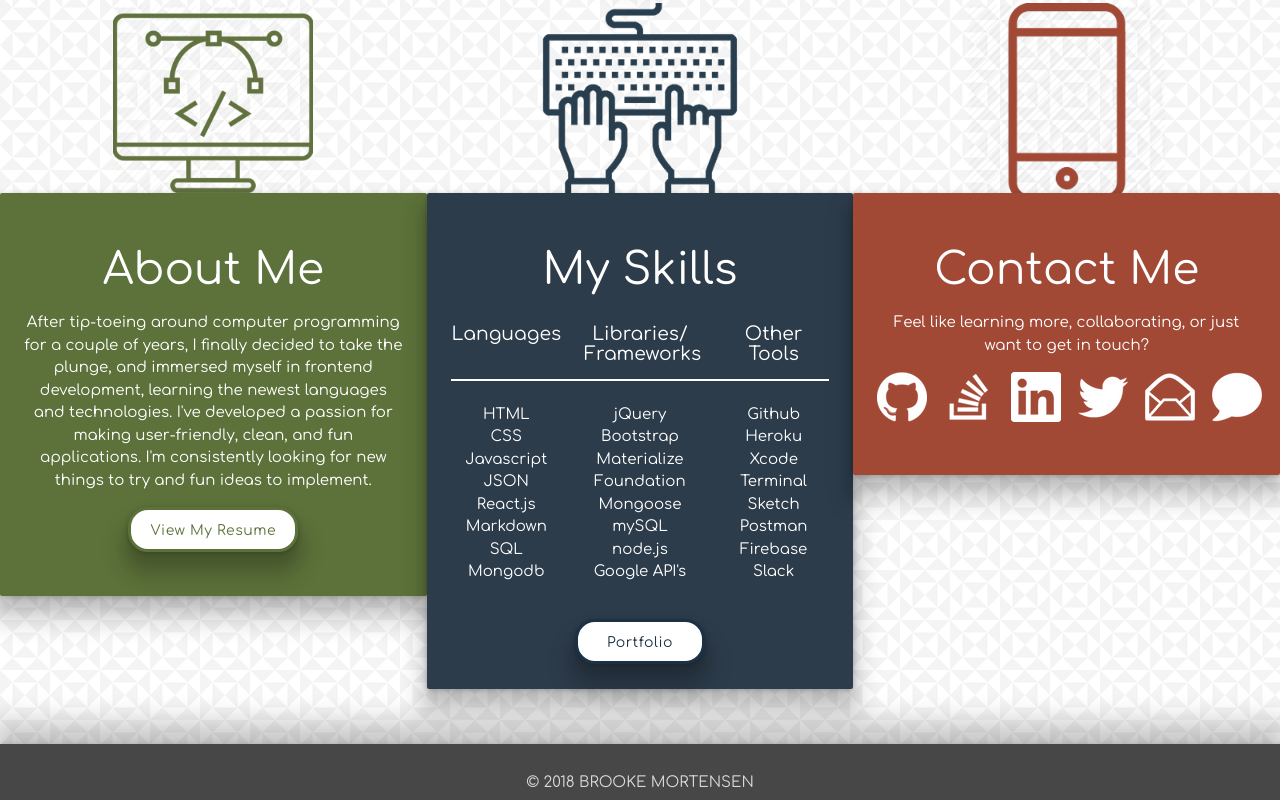
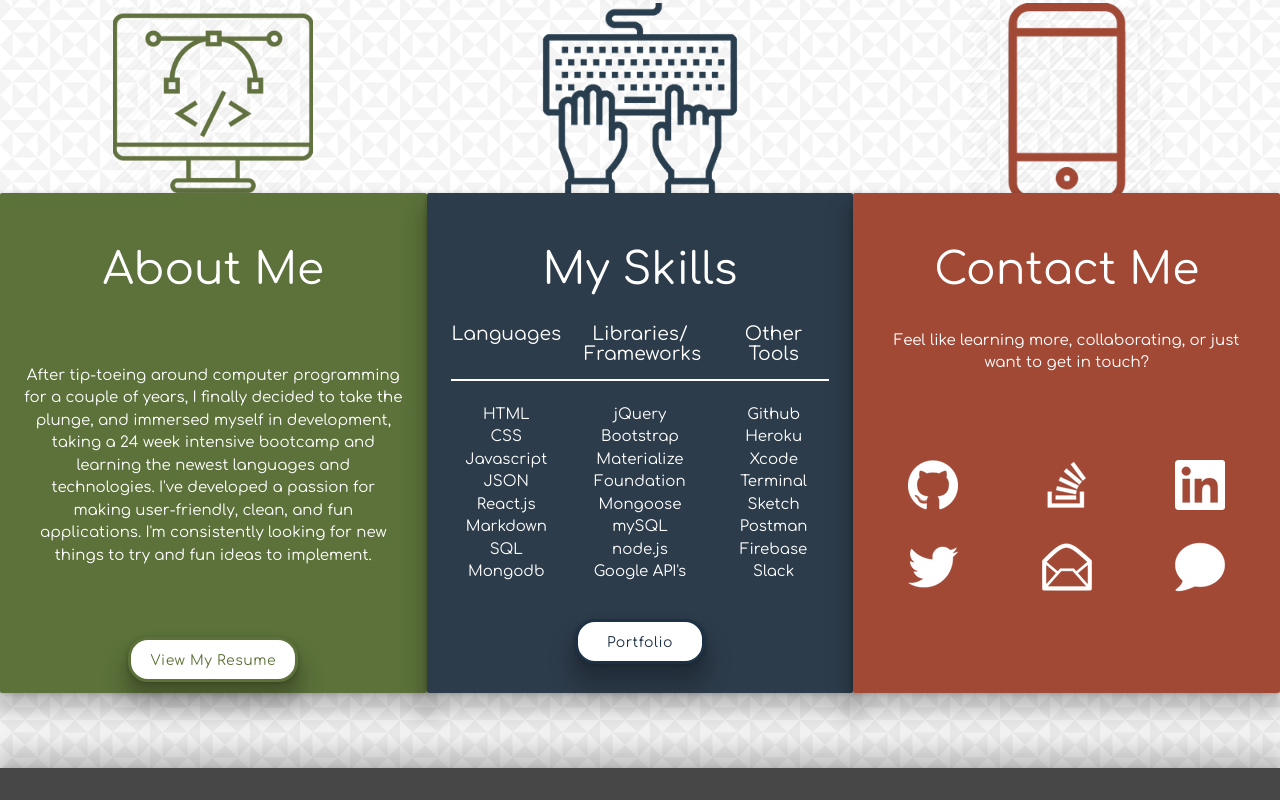
Before and after one commit to BrookeMo/OldPortfolio, a plain HTML site: page index.html in a window 1280 px wide. Shown: the part 530-1330 px from the top of the page. Drawn offline with nearby package versions, Linux system fonts and the light colour scheme; a web font is replaced by a local one.

Commit message:
made all sections the same height

```diff
--- a/assets/css/index.css
+++ b/assets/css/index.css
@@ -352,6 +352,7 @@ i.small.material-icons {
 }
 #contactRow {
     margin-bottom: 0;
+    margin-top: 60px;
 }
 #phoneNumber {
     display: none;
@@ -447,3 +448,16 @@ textarea.materialize-textarea:focus:not([read-only]) + label {
     background-color: #474747;
     margin-top: 0;
 }
+.mainsection {
+    height: 500px;
+}
+#aboutmetext {
+    margin-top: 70px;
+    margin-bottom: 70px;
+}
+#contactmetext {
+    margin: 35px 0;
+}
+.contactcolumns {
+    margin-top: 25px;
+}
--- a/index.html
+++ b/index.html
@@ -125,10 +125,10 @@
                 </div>
                 <div class="row">
                     <div id="aboutme" class="col s12 section scrollspy">
-                        <div class="card-panel aboutme">
+                        <div class="card-panel mainsection aboutme">
                             <h3>About Me</h3>
-                            <p>After tip-toeing around computer programming for a couple of years, I finally decided to take
-                                the plunge, and immersed myself in frontend development, learning the newest languages and
+                            <p id="aboutmetext">After tip-toeing around computer programming for a couple of years, I finally decided to take
+                                the plunge, and immersed myself in development, taking a 24 week intensive bootcamp and learning the newest languages and
                                 technologies. I've developed a passion for making user-friendly, clean, and fun applications.
                                 I'm consistently looking for new things to try and fun ideas to implement.
                             </p>
@@ -152,7 +152,7 @@
 
                 <div class="row">
                     <div id="mySkills" class="col s12 section scrollspy">
-                        <div class="card-panel skills">
+                        <div class="card-panel mainsection skills">
                             <div class='row skillsTitle'>
                                 <h3>My Skills</h3>
                                 <div class="col s4">
@@ -276,36 +276,36 @@
                 </div>
                 <div class="row">
                     <div id="contactMe" class="col s12 section scrollspy">
-                        <div class="card-panel contactInfo">
+                        <div class="card-panel mainsection contactInfo">
                             <h3>Contact Me</h3>
-                            <p>Feel like learning more, collaborating, or just want to get in touch?</p>
+                            <p id="contactmetext">Feel like learning more, collaborating, or just want to get in touch?</p>
                             <div id="contactRow" class="row">
-                                <div class="col s2">
+                                <div class="col s4 contactcolumns">
                                     <a href="https://github.com/BrookeMo" target="_blank">
                                         <img src="./assets/images/Github.png">
                                     </a>
                                 </div>
-                                <div class="col s2">
+                                <div class="col s4 contactcolumns">
                                     <a href="https://stackoverflow.com/users/9147503/brooke-mortensen" target="_blank">
                                         <img src="./assets/images/stackoverflow.png">
                                     </a>
                                 </div>
-                                <div class="col s2">
+                                <div class="col s4 contactcolumns">
                                     <a href="https://www.linkedin.com/in/brookemortensen/" target="_blank">
                                         <img src="./assets/images/linkedin.png">
                                     </a>
                                 </div>
-                                <div class="col s2">
+                                <div class="col s4 contactcolumns">
                                     <a href="https://twitter.com/BrookeAmyMo" target="_blank">
                                         <img src="./assets/images/twitter.png">
                                     </a>
                                 </div>
-                                <div class="col s2">
+                                <div class="col s4 contactcolumns">
                                     <a id="emailIcon">
                                         <img src="./assets/images/email.png">
                                     </a>
                                 </div>
-                                <div class="col s2">
+                                <div class="col s4 contactcolumns">
                                     <a id="textIcon">
                                         <img src="./assets/images/text.png">
                                     </a>
```
